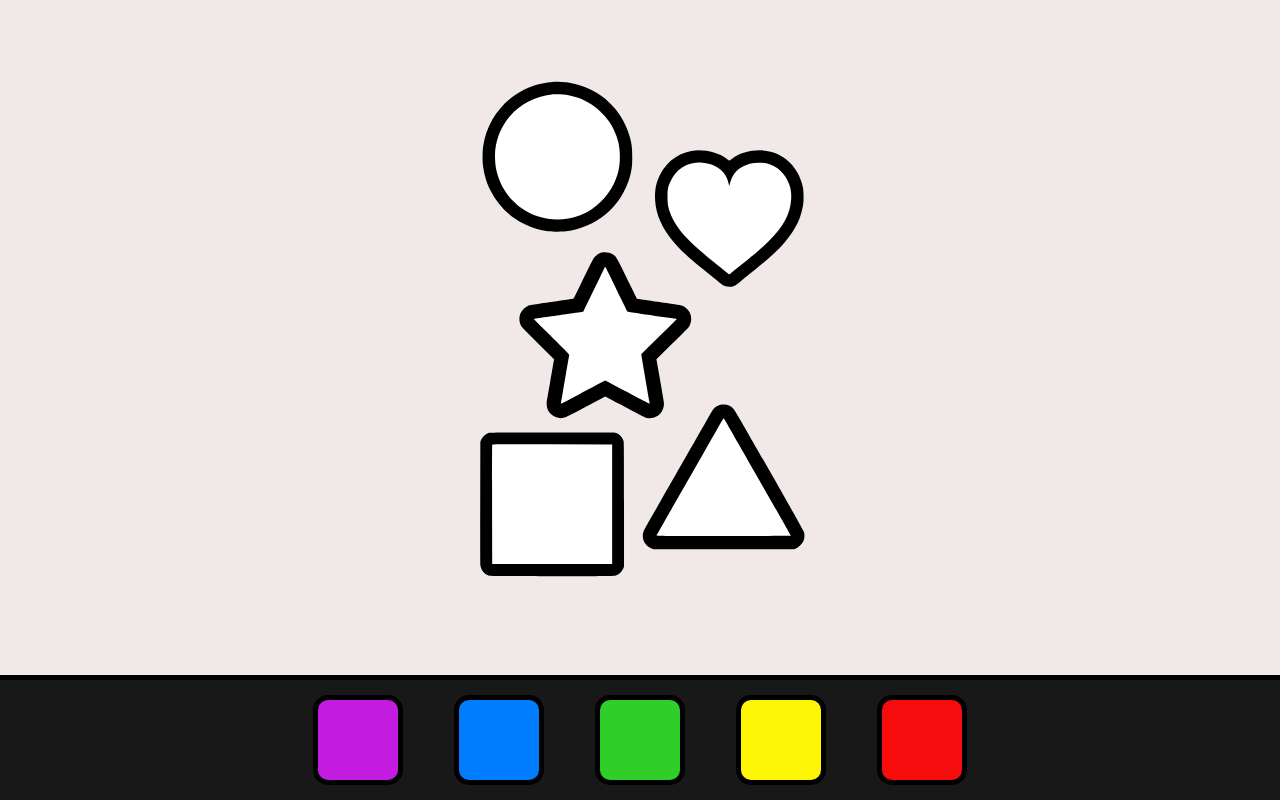
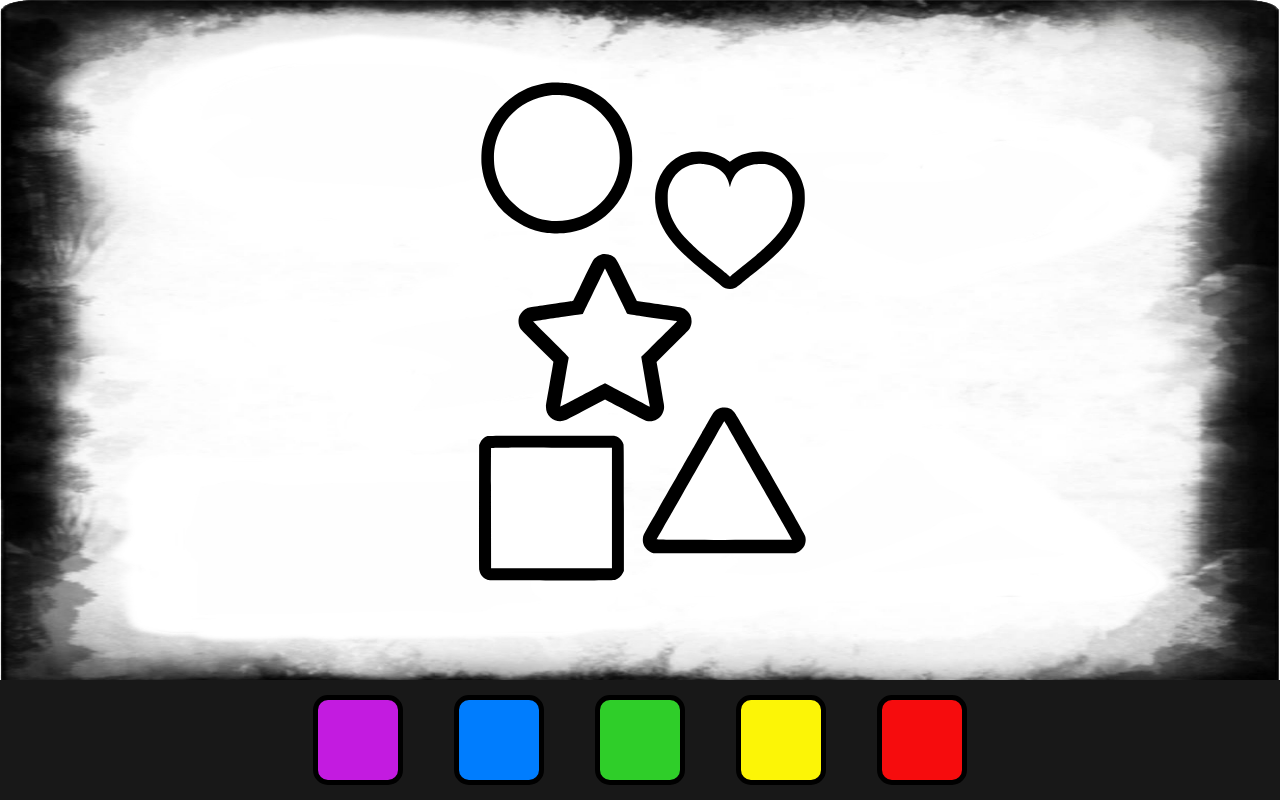
Before and after one commit to MaximeJezequel/coloring-book, a React (Vite) app: page / in a window 1280 px wide. Built offline with nearby package versions, Linux system fonts and the light colour scheme.

Commit message:
Fix default color + update css to include edges

```diff
--- a/src/App.css
+++ b/src/App.css
@@ -2,20 +2,18 @@
   background-color: black;
   width: 100vw;
   height: 100vh;
-  position: absolute;
 }
 
 .backgroundContainer {
   height: 100%;
   width: 100%;
-  position: absolute;
 }
 
 .svgContainer {
-  border-bottom: 5px solid black;
-  background-color: rgb(241, 232, 232);
-  height: calc(85% - 5px);
+  height: 85%;
   width: 100%;
+  background-image: url("./assets/edge.jpg");
+  background-size: 100% 102%;
 }
 
 .svgContainer svg {
@@ -32,9 +30,23 @@
   background-color: rgb(24, 24, 24);
 }
 .color-swatch {
-  height: min(calc(100vw / 8), 80px);
-  width: min(calc(100vw / 8), 80px);
+  height: min(calc(100vw / 8), 60px);
+  width: min(calc(100vw / 8), 60px);
   margin: 2vw;
   border: 5px solid black;
   border-radius: 15px;
 }
+
+@media screen and (min-width: 600px) and (max-width: 1023px) {
+  .color-swatch {
+    height: min(calc(100vw / 12), 80px);
+    width: min(calc(100vw / 12), 80px);
+  }
+}
+
+@media screen and (min-width: 1024px) {
+  .color-swatch {
+    height: min(calc(100vw / 16), 120px);
+    width: min(calc(100vw / 16), 120px);
+  }
+}
--- a/src/App.tsx
+++ b/src/App.tsx
@@ -5,7 +5,7 @@ import { Palette } from "./components/Palette"
 
 function App() {
   const [fillColors, setFillColors] = useState(Array(5).fill("white"))
-  const [currentColor, setCurrentColor] = useState("blue")
+  const [currentColor, setCurrentColor] = useState("white")
   const colors = ["#C31BE0", "#007DFE", "#2FCE29", "#FCF506", "#F60C0D"]
 
   const onFillColor = (i: number) => {
```
